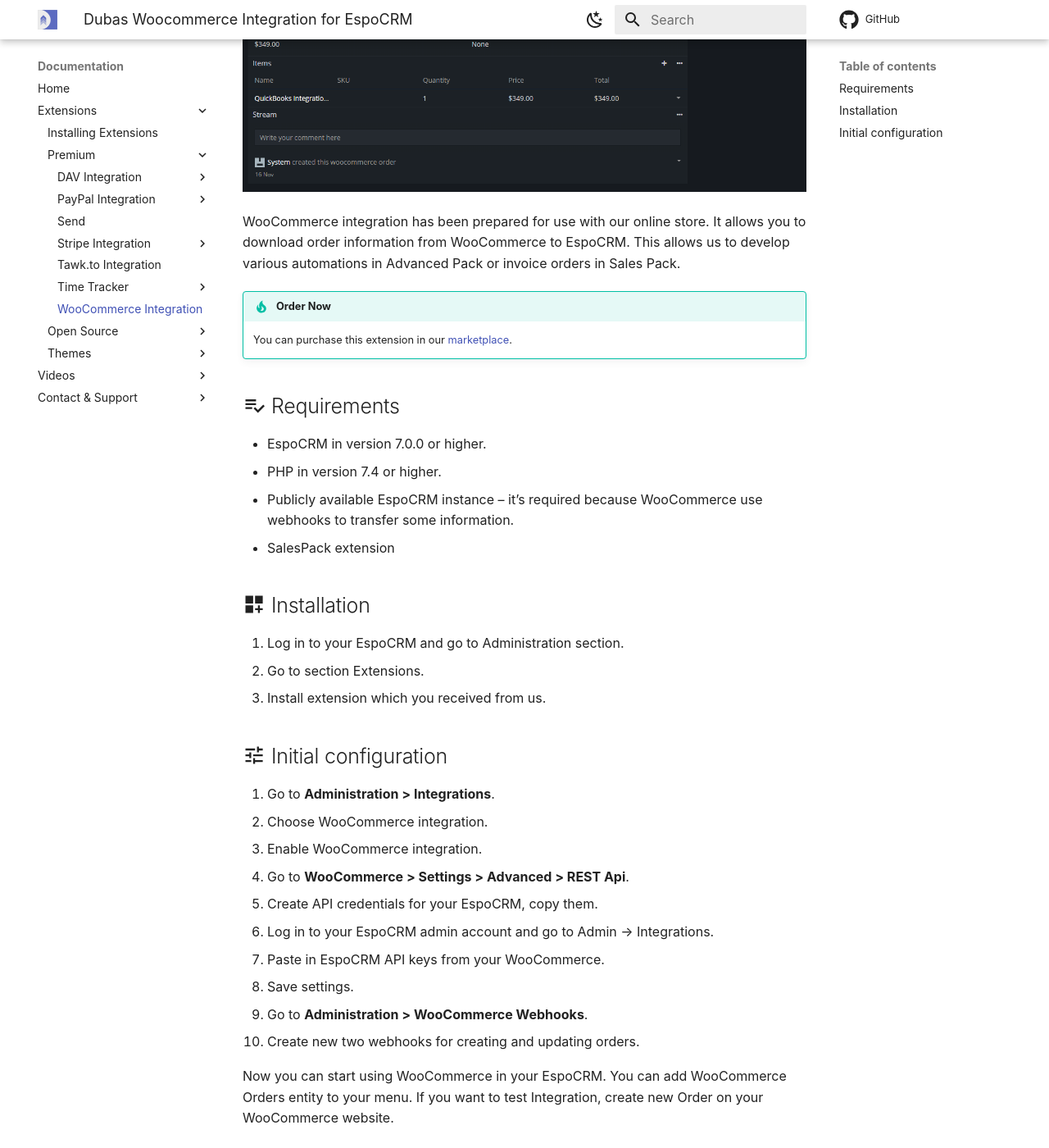
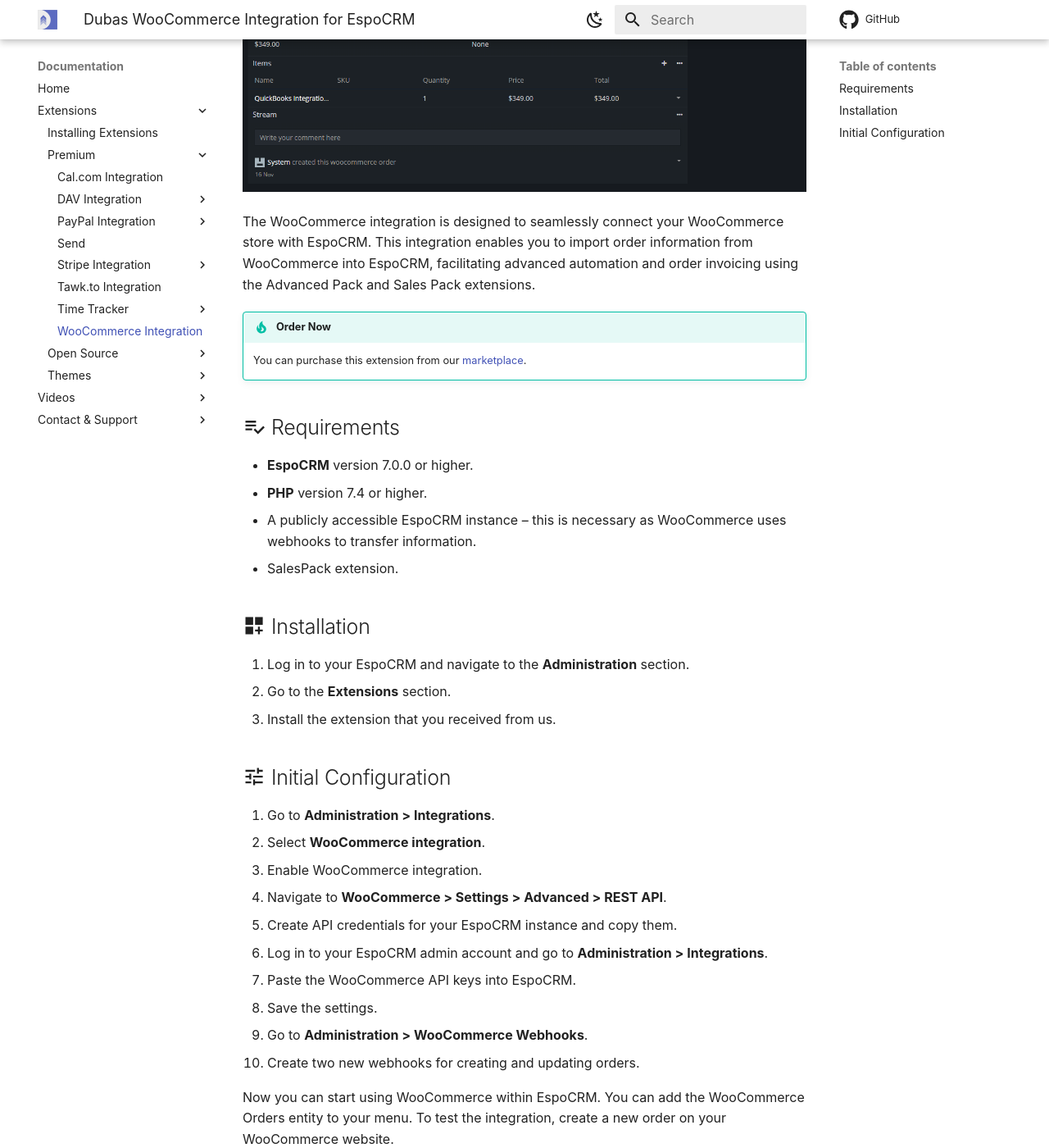
Before and after one commit to dubas-pro/documentation, an MkDocs documentation site: the page built from docs/extensions/woocommerce/index.md, in a window 1280 px wide and 1400 px high, scrolled down 440 px. Shown: the whole window at 82% size. Built offline with MkDocs 1.6.1 and Material for MkDocs 9.7.7, drawn with Linux system fonts in a browser that asks for light colours; some web fonts are replaced; comment, search, counter and statistics services are not loaded.

Commit message:
add new details to docs

```diff
--- a/docs/extensions/woocommerce/index.md
+++ b/docs/extensions/woocommerce/index.md
@@ -1,40 +1,40 @@
 ---
-title: Dubas Woocommerce Integration for EspoCRM
-summary: Documentation for WooCommerce integration for EspoCRM
+title: Dubas WooCommerce Integration for EspoCRM
+summary: Comprehensive documentation for the WooCommerce integration with EspoCRM.
 authors:
     - dubas s.c.
 date: 2022-11-21
 ---
+
 # Dubas WooCommerce Integration for EspoCRM
 ![WooCommerce Integration](../../images/woocommerce.png)
 
-WooCommerce integration has been prepared for use with our online store. It allows you to download order information from WooCommerce to EspoCRM. This allows us to develop various automations in Advanced Pack or invoice orders in Sales Pack.
+The WooCommerce integration is designed to seamlessly connect your WooCommerce store with EspoCRM. This integration enables you to import order information from WooCommerce into EspoCRM, facilitating advanced automation and order invoicing using the Advanced Pack and Sales Pack extensions.
 
 !!! tip "Order Now"
-    You can purchase this extension in our [marketplace](https://devcrm.it/woocommerce).
+    You can purchase this extension from our [marketplace](https://devcrm.it/woocommerce).
 
-## :material-playlist-check:  Requirements
-- EspoCRM in version 7.0.0 or higher.
-- PHP in version 7.4 or higher.
-- Publicly available EspoCRM instance – it’s required because WooCommerce use webhooks to transfer some information.
-- SalesPack extension
+## :material-playlist-check: Requirements
+- **EspoCRM** version 7.0.0 or higher.
+- **PHP** version 7.4 or higher.
+- A publicly accessible EspoCRM instance – this is necessary as WooCommerce uses webhooks to transfer information.
+- SalesPack extension.
 
 ## :material-view-grid-plus: Installation
-1.	Log in to your EspoCRM and go to Administration section.
-2.	Go to section Extensions.
-3. Install extension which you received from us.
+1. Log in to your EspoCRM and navigate to the **Administration** section.
+2. Go to the **Extensions** section.
+3. Install the extension that you received from us.
 
-## :material-tune: Initial configuration
-1.	Go to **Administration > Integrations**.
-2.	Choose WooCommerce integration.
-3.	Enable WooCommerce integration.
-4.	Go to **WooCommerce > Settings > Advanced > REST Api**.
-5.	Create API credentials for your EspoCRM, copy them.
-6.	Log in to your EspoCRM admin account and go to Admin -> Integrations.
-7.	Paste in EspoCRM API keys from your WooCommerce.
-8.	Save settings.
-9.	Go to **Administration > WooCommerce Webhooks**.
-10.	Create new two webhooks for creating and updating orders.
+## :material-tune: Initial Configuration
+1. Go to **Administration > Integrations**.
+2. Select **WooCommerce integration**.
+3. Enable WooCommerce integration.
+4. Navigate to **WooCommerce > Settings > Advanced > REST API**.
+5. Create API credentials for your EspoCRM instance and copy them.
+6. Log in to your EspoCRM admin account and go to **Administration > Integrations**.
+7. Paste the WooCommerce API keys into EspoCRM.
+8. Save the settings.
+9. Go to **Administration > WooCommerce Webhooks**.
+10. Create two new webhooks for creating and updating orders.
 
-Now you can start using WooCommerce in your EspoCRM. You can add WooCommerce Orders entity to your menu.
-If you want to test Integration, create new Order on your WooCommerce website.
+Now you can start using WooCommerce within EspoCRM. You can add the WooCommerce Orders entity to your menu. To test the integration, create a new order on your WooCommerce website.
--- a/mkdocs.yml
+++ b/mkdocs.yml
@@ -71,6 +71,7 @@
   - Extensions:
       - Installing Extensions: extensions/how-to-install.md
       - Premium:
+        - Cal.com Integration: extensions/calcom.md
         - DAV Integration:
             - Overview: extensions/dav/index.md
             - Setting-up:
```
Also changed, not shown: docs/extensions/calcom.md (added, +55 -0 lines), docs/index.md (+1 -0 lines).
